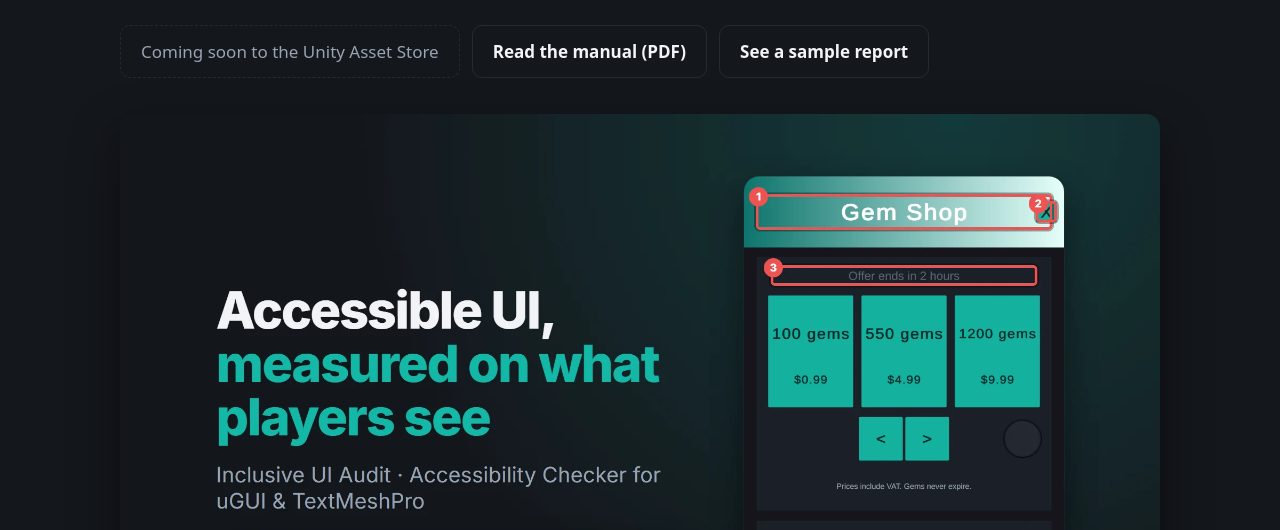
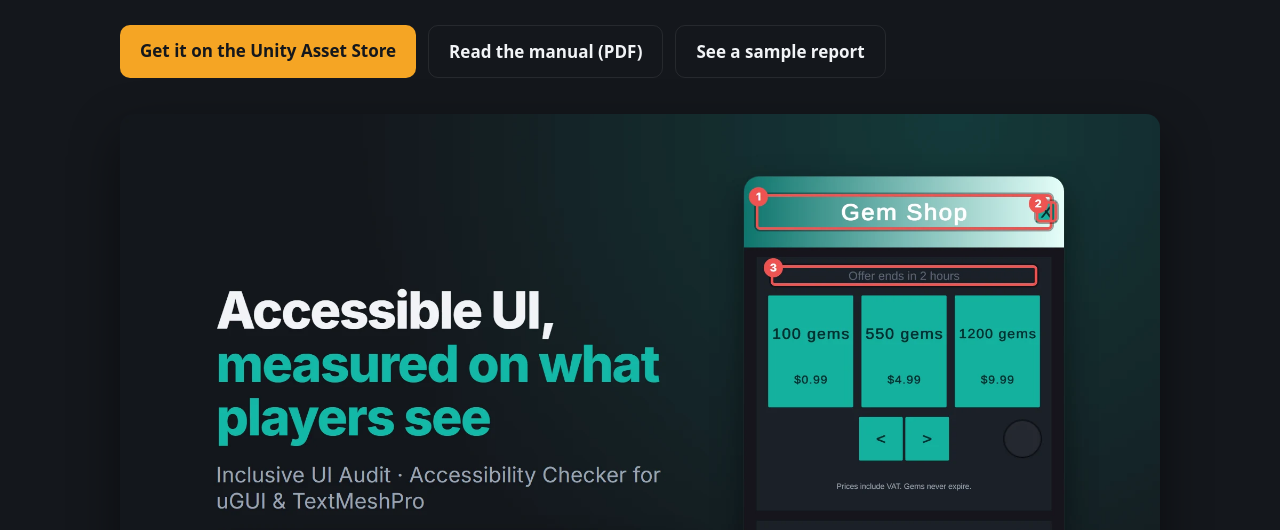
Before and after one commit to yudigamesstudio/yudigamesstudio.github.io, a plain HTML site: page inclusive-ui-audit/index.html in a window 1280 px wide. Shown: the part 269-799 px from the top of the page. Drawn offline with Linux system fonts and the light colour scheme.

Commit message:
Both tools are on the Unity Asset Store: the Coming soon badges become store links (LocQA u3d.as/4eD2, Inclusive UI Audit u3d.as/4eNo)

```diff
--- a/inclusive-ui-audit/index.html
+++ b/inclusive-ui-audit/index.html
@@ -23,7 +23,7 @@
         <p class="lead">The accessibility audit built for uGUI and TextMeshPro: contrast, touch targets, labels and text
           size, measured on what players see.</p>
         <div class="buttons">
-          <span class="badge">Coming soon to the Unity Asset Store</span>
+          <a class="button" href="https://u3d.as/4eNo">Get it on the Unity Asset Store</a>
           <a class="button ghost" href="InclusiveUIAudit-Manual.pdf">Read the manual (PDF)</a>
           <a class="button ghost" href="sample-report.html">See a sample report</a>
         </div>
```
Also changed, not shown: locqa/index.html (+1 -1 lines).
